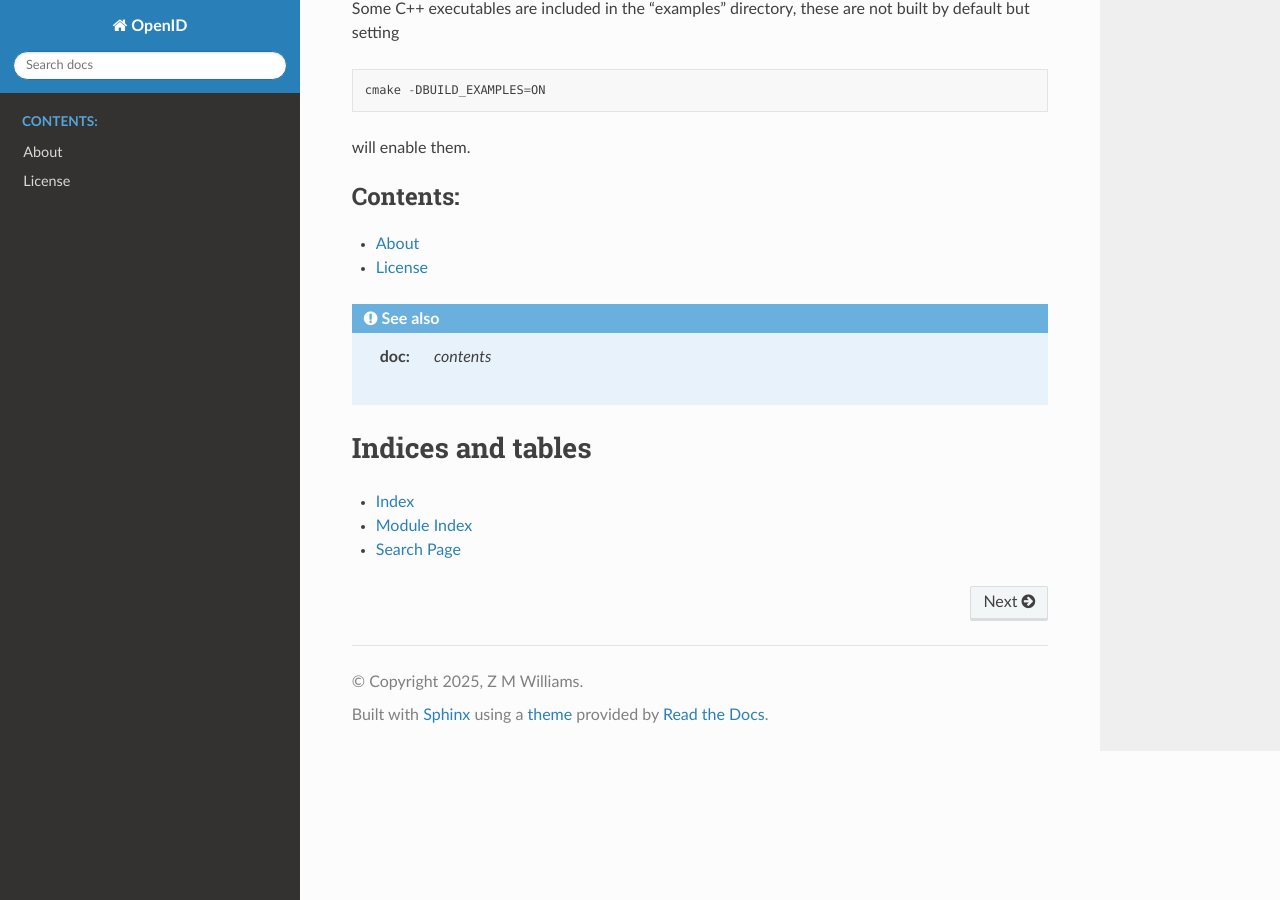
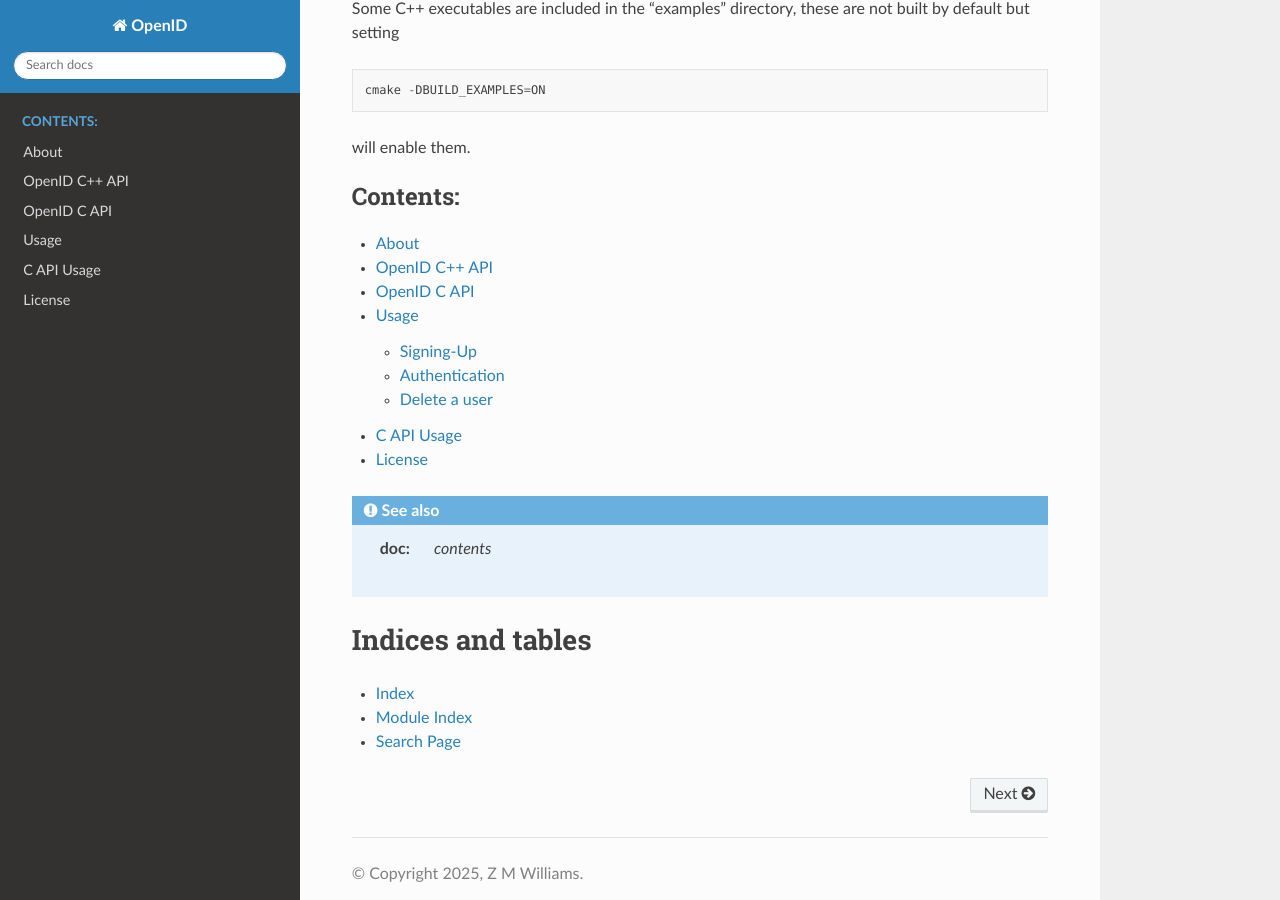
Before and after one commit to zwill22/OpenID, a Sphinx documentation site: the page built from docs/index.rst, in a window 1280 px wide and 900 px high, scrolled down 1295 px. Built offline with Sphinx 7.4.7 and the Read the Docs theme 3.1.0, drawn with Linux system fonts in a browser that asks for light colours.

Commit message:
More documentation

```diff
--- a/docs/about.rst
+++ b/docs/about.rst
@@ -1,4 +1,7 @@
 About
 =====
 
-About OpenID
+OpenID was created as an interface to the AWS Cognito identity provider.
+Its purpose is to enable user sign-up, verification and authentication
+for these accounts. The aim was to create a bus tracking app using an
+AWS gateway API to access the backend API which requires a key.
--- /dev/null
+++ b/docs/cpp.rst
@@ -0,0 +1,24 @@
+OpenID C++ API
+--------------
+
+This page is a summary of the OpenID C++ API.
+This API enables the project directly using C++ classes and structures.
+
+.. doxygenclass:: OpenID::APIClient
+    :members:
+
+.. doxygenstruct:: OpenID::Authentication
+    :members:
+
+.. doxygenstruct:: OpenID::OpenIDError
+    :members:
+
+.. doxygenstruct:: OpenID::IDSettings
+    :members:
+
+.. doxygenclass:: OpenID::IDProvider
+    :members:
+
+.. seealso::
+    usage
+    c_api
--- a/docs/index.rst
+++ b/docs/index.rst
@@ -18,6 +18,10 @@
    :caption: Contents:
 
    about
+   cpp
+   c_api
+   usage
+   cusage
    link_license
 
 .. seealso::
```
Also changed, not shown: docs/c_api.rst (added, +13 -0 lines), docs/cusage.rst (added, +7 -0 lines), docs/usage.rst (added, +26 -0 lines), 2 other files.
